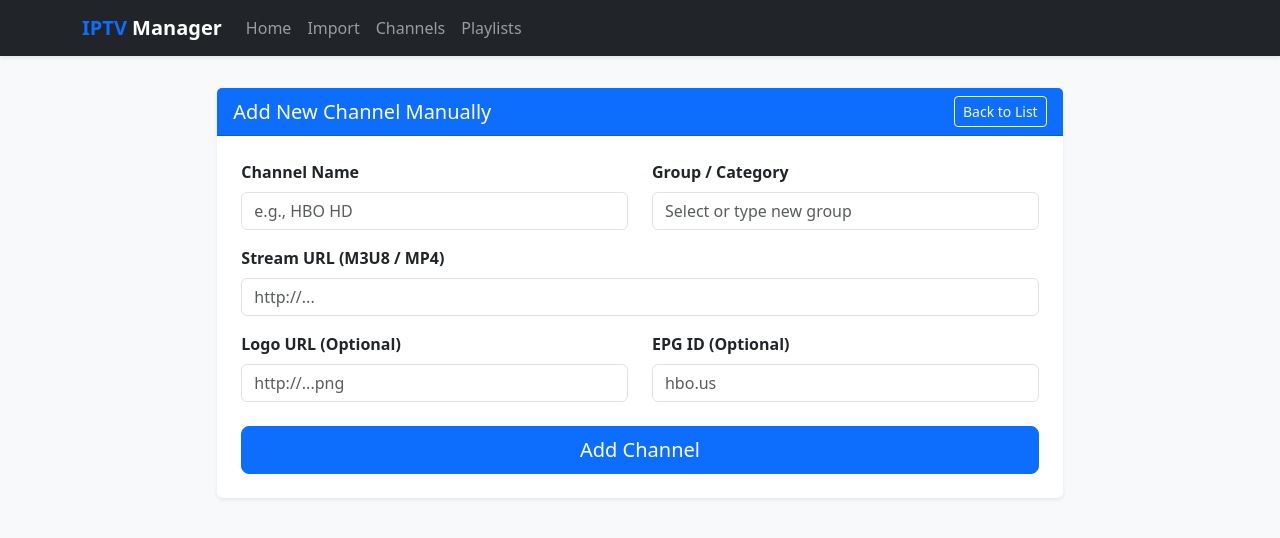
After one commit to thanhnt94/iptvmanager, a Flask app: page /channels/add in a window 1280 px wide. The commit adds this page. Shown: the top 538 px of the page. Run offline with Flask 3, Linux system fonts and the light colour scheme.

Commit message:
feat: Implement core channel management functionality including listing, adding, editing, and deleting channels.

```diff
--- a/app/modules/channels/routes.py
+++ b/app/modules/channels/routes.py
@@ -40,6 +40,45 @@ def index():
                            group=group,
                            stream_type=stream_type)
 
+@channels_bp.route('/add', methods=['GET', 'POST'])
+def add_channel():
+    if request.method == 'POST':
+        name = request.form.get('name')
+        stream_url = request.form.get('stream_url')
+        logo_url = request.form.get('logo_url')
+        epg_id = request.form.get('epg_id')
+        group_name = request.form.get('group_name', 'Manual')
+
+        # Check for duplication
+        existing = Channel.query.filter_by(stream_url=stream_url).first()
+        if existing:
+            flash(f'Error: This stream URL already exists in channel "{existing.name}" (ID: {existing.id})', 'danger')
+            return render_template('channels/add.html',
+                                   form_data=request.form,
+                                   distinct_groups=ChannelService.get_distinct_groups())
+
+        new_channel = Channel(
+            name=name,
+            stream_url=stream_url,
+            logo_url=logo_url,
+            epg_id=epg_id,
+            group_name=group_name,
+            status='unknown',
+            stream_type='unknown'
+        )
+        db.session.add(new_channel)
+        db.session.commit()
+
+        # Optionally trigger immediate check
+        from app.modules.health.services import HealthCheckService
+        HealthCheckService.check_stream(new_channel.id)
+
+        flash('Channel added successfully!', 'success')
+        return redirect(url_for('channels.index'))
+
+    return render_template('channels/add.html',
+                           distinct_groups=ChannelService.get_distinct_groups())
+
 @channels_bp.route('/edit/<int:id>', methods=['GET', 'POST'])
 def edit_channel(id):
     channel = Channel.query.get_or_404(id)
@@ -72,6 +111,7 @@ def check_channel(id):
             'stream_type': channel.stream_type,
             'quality': channel.quality,
             'resolution': channel.resolution,
+            'audio_codec': channel.audio_codec,
             'latency': round(channel.latency, 1) if channel.latency else 0,
             'last_checked': channel.last_checked_at.strftime('%Y-%m-%d %H:%M') if channel.last_checked_at else 'Never'
         })
--- /dev/null
+++ b/app/modules/channels/templates/channels/add.html
@@ -0,0 +1,53 @@
+{% extends "base.html" %}
+
+{% block content %}
+<div class="row justify-content-center">
+    <div class="col-md-8">
+        <div class="card shadow-sm border-0">
+            <div class="card-header bg-primary text-white d-flex justify-content-between align-items-center">
+                <h5 class="mb-0">Add New Channel Manually</h5>
+                <a href="{{ url_for('channels.index') }}" class="btn btn-sm btn-outline-light">Back to List</a>
+            </div>
+            <div class="card-body p-4">
+                <form method="POST">
+                    <div class="row mb-3">
+                        <div class="col-md-6">
+                            <label for="name" class="form-label fw-bold">Channel Name</label>
+                            <input type="text" name="name" id="name" class="form-control" placeholder="e.g., HBO HD" value="{{ form_data.name if form_data else '' }}" required>
+                        </div>
+                        <div class="col-md-6">
+                            <label for="group_name" class="form-label fw-bold">Group / Category</label>
+                            <input type="text" name="group_name" id="group_name" class="form-control" list="group_list" placeholder="Select or type new group" value="{{ form_data.group_name if form_data else '' }}">
+                            <datalist id="group_list">
+                                {% for g in distinct_groups %}
+                                <option value="{{ g }}">
+                                {% endfor %}
+                            </datalist>
+                        </div>
+                    </div>
+
+                    <div class="mb-3">
+                        <label for="stream_url" class="form-label fw-bold">Stream URL (M3U8 / MP4)</label>
+                        <input type="url" name="stream_url" id="stream_url" class="form-control" placeholder="http://..." value="{{ form_data.stream_url if form_data else '' }}" required>
+                    </div>
+
+                    <div class="row mb-3">
+                        <div class="col-md-6">
+                            <label for="logo_url" class="form-label fw-bold">Logo URL (Optional)</label>
+                            <input type="url" name="logo_url" id="logo_url" class="form-control" placeholder="http://...png" value="{{ form_data.logo_url if form_data else '' }}">
+                        </div>
+                        <div class="col-md-6">
+                            <label for="epg_id" class="form-label fw-bold">EPG ID (Optional)</label>
+                            <input type="text" name="epg_id" id="epg_id" class="form-control" placeholder="hbo.us" value="{{ form_data.epg_id if form_data else '' }}">
+                        </div>
+                    </div>
+
+                    <div class="d-grid mt-4">
+                        <button type="submit" class="btn btn-primary btn-lg">Add Channel</button>
+                    </div>
+                </form>
+            </div>
+        </div>
+    </div>
+</div>
+{% endblock %}
--- a/app/templates/base.html
+++ b/app/templates/base.html
@@ -11,11 +11,19 @@
     </style>
 </head>
 <body>
-    <nav class="navbar navbar-expand-lg navbar-dark bg-dark">
+    <nav class="navbar navbar-expand-lg navbar-dark bg-dark shadow-sm">
         <div class="container">
-            <a class="navbar-brand" href="#">IPTV Manager</a>
-            <div class="collapse navbar-collapse">
+            <a class="navbar-brand fw-bold" href="{{ url_for('index') }}">
+                <span class="text-primary">IPTV</span> Manager
+            </a>
+            <button class="navbar-toggler" type="button" data-bs-toggle="collapse" data-bs-target="#navbarNav">
+                <span class="navbar-toggler-icon"></span>
+            </button>
+            <div class="collapse navbar-collapse" id="navbarNav">
                 <ul class="navbar-nav me-auto">
+                    <li class="nav-item">
+                        <a class="nav-link" href="{{ url_for('index') }}">Home</a>
+                    </li>
                     <li class="nav-item"><a class="nav-link" href="{{ url_for('ingestion.import_channels') }}">Import</a></li>
                     <li class="nav-item"><a class="nav-link" href="{{ url_for('channels.index') }}">Channels</a></li>
                     <li class="nav-item"><a class="nav-link" href="{{ url_for('playlists.index') }}">Playlists</a></li>
```
Also changed, not shown: app/modules/channels/templates/channels/index.html (+10 -0 lines).
